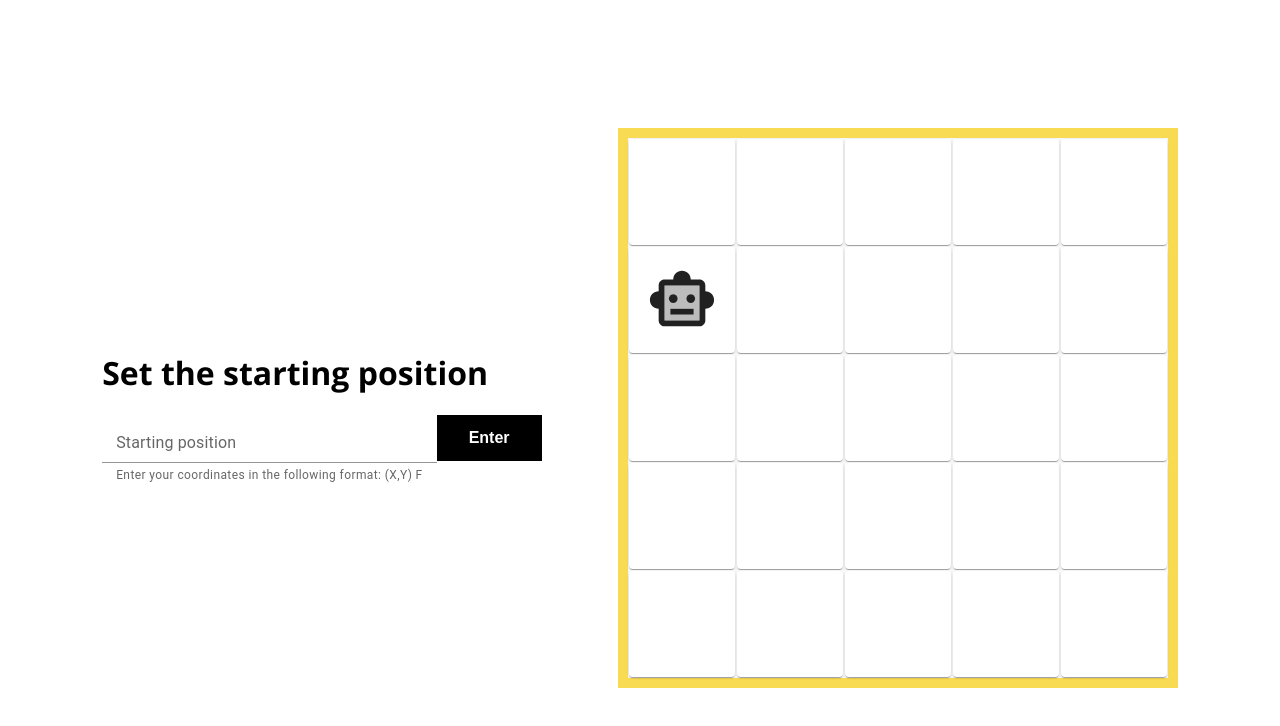
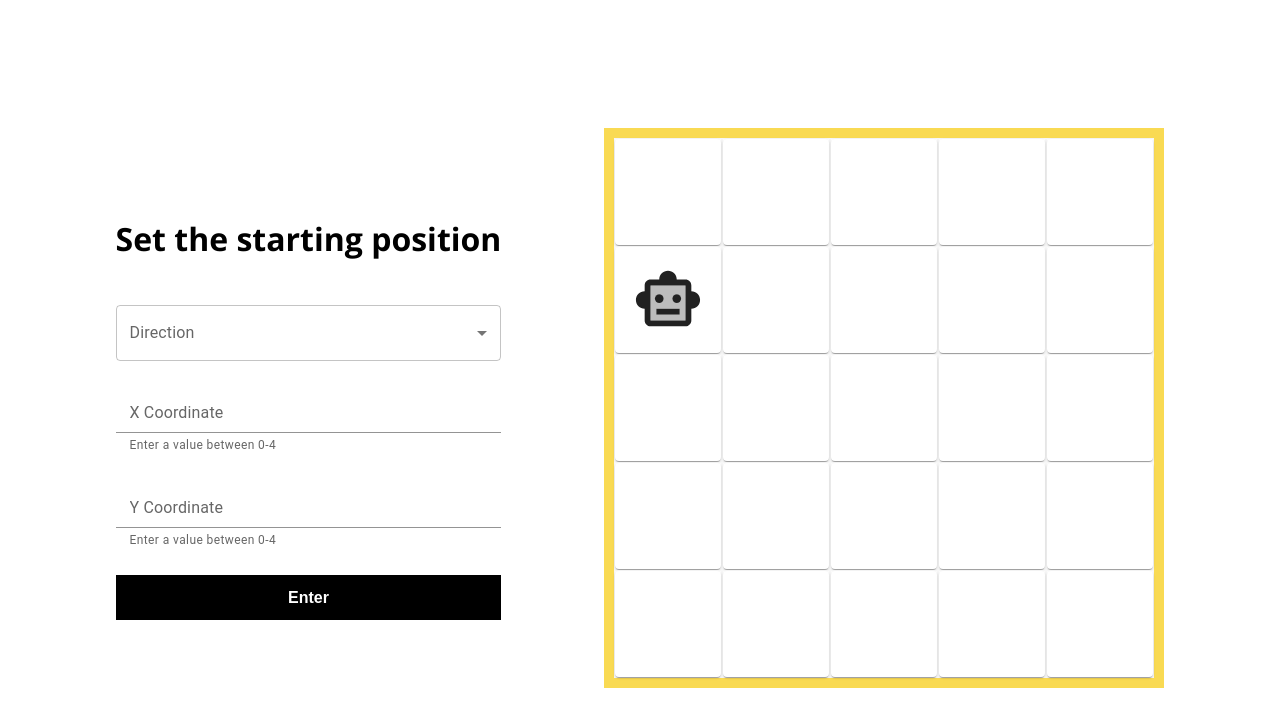
Before and after one commit to NinaKnowles/robot-simulator, a React (Vite) app: page / in a window 1280 px wide. Shown: the top 726 px of the page. Built offline with nearby package versions, Linux system fonts and the light colour scheme.

Commit message:
Create form for initial coordinates

```diff
--- a/package.json
+++ b/package.json
@@ -21,7 +21,8 @@
     "@mui/icons-material": "^5.15.16",
     "@mui/material": "^5.15.16",
     "react": "^18.2.0",
-    "react-dom": "^18.2.0"
+    "react-dom": "^18.2.0",
+    "react-hook-form": "^7.51.4"
   },
   "devDependencies": {
     "@testing-library/jest-dom": "^6.1.4",
--- a/src/App.css
+++ b/src/App.css
@@ -41,3 +41,9 @@ font-family: "Open Sans",sans-serif;
   font-size: 1rem;
   cursor: pointer;
 }
+
+.flex-column{
+  display: flex;
+  flex-direction: column;
+  gap: 1.5em;
+}
--- a/src/App.tsx
+++ b/src/App.tsx
@@ -1,5 +1,5 @@
 
-import { Box, Container,FormControl, FormHelperText, Input, InputLabel } from '@mui/material'
+import { Box, Container,FormControl, FormGroup, FormHelperText, Input, InputLabel, MenuItem, Select } from '@mui/material'
 
 import RobotTable from './components/robot-table'
 
@@ -7,20 +7,46 @@ import './App.css'
 
 function App() {
 
+  function handleSubmit(e: { preventDefault: () => void; }) {
+    e.preventDefault();
+    console.log('You clicked submit.');
+  }
+
   return (
     <>
     <Container>
       <Box className="container flex-center">
+        <form className="flex-column" onSubmit={handleSubmit}>
+            <h1>Set the starting position</h1>
+            <FormControl>
+              <InputLabel>Direction</InputLabel>
+              <Select
+                // value={direction}
+                label="Direction"
+                // onChange={handleChange}
+              >
+                <MenuItem value={1}>NORTH</MenuItem>
+                <MenuItem value={2}>EAST</MenuItem>
+                <MenuItem value={3}>SOUTH</MenuItem>
+                <MenuItem value={4}>WEST</MenuItem>
+              </Select>
+            </FormControl>
+            <FormControl>
+              <InputLabel htmlFor="input-position">X Coordinate</InputLabel>
+              <Input className="input" aria-describedby="my-helper-text" />
+              <FormHelperText id="my-helper-text">Enter a value between 0-4 </FormHelperText>
+            </FormControl>
+            <FormControl>
+              <InputLabel htmlFor="input-position">Y Coordinate</InputLabel>
+              <Input className="input" aria-describedby="my-helper-text" />
+              <FormHelperText id="my-helper-text">Enter a value between 0-4 </FormHelperText>
+            </FormControl>
+
+            <button type="submit" className="button">Enter</button>
+        </form >
         <Box>
-          <h1>Set the starting position</h1>
-          <FormControl>
-            <InputLabel htmlFor="input-position">Starting position</InputLabel>
-            <Input className="input" aria-describedby="my-helper-text" />
-            <FormHelperText id="my-helper-text">Enter your coordinates in the following format: (X,Y) F </FormHelperText>
-          </FormControl>
-          <button className="button">Enter</button>
+          <RobotTable />
         </Box>
-        <RobotTable />
       </Box>
     </Container>
 
```
Also changed, not shown: 1 other file (tests, documents, lock files or other folders).
